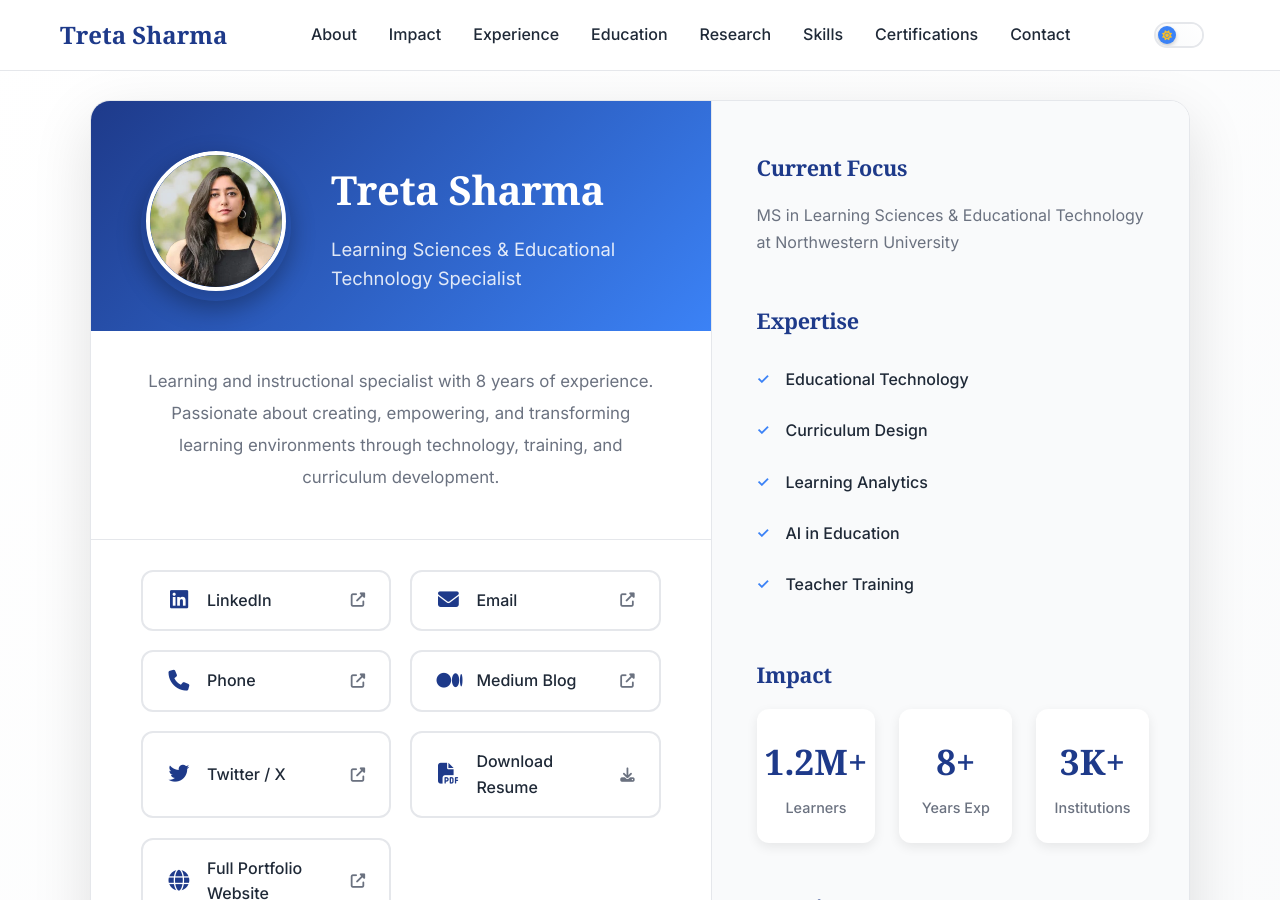
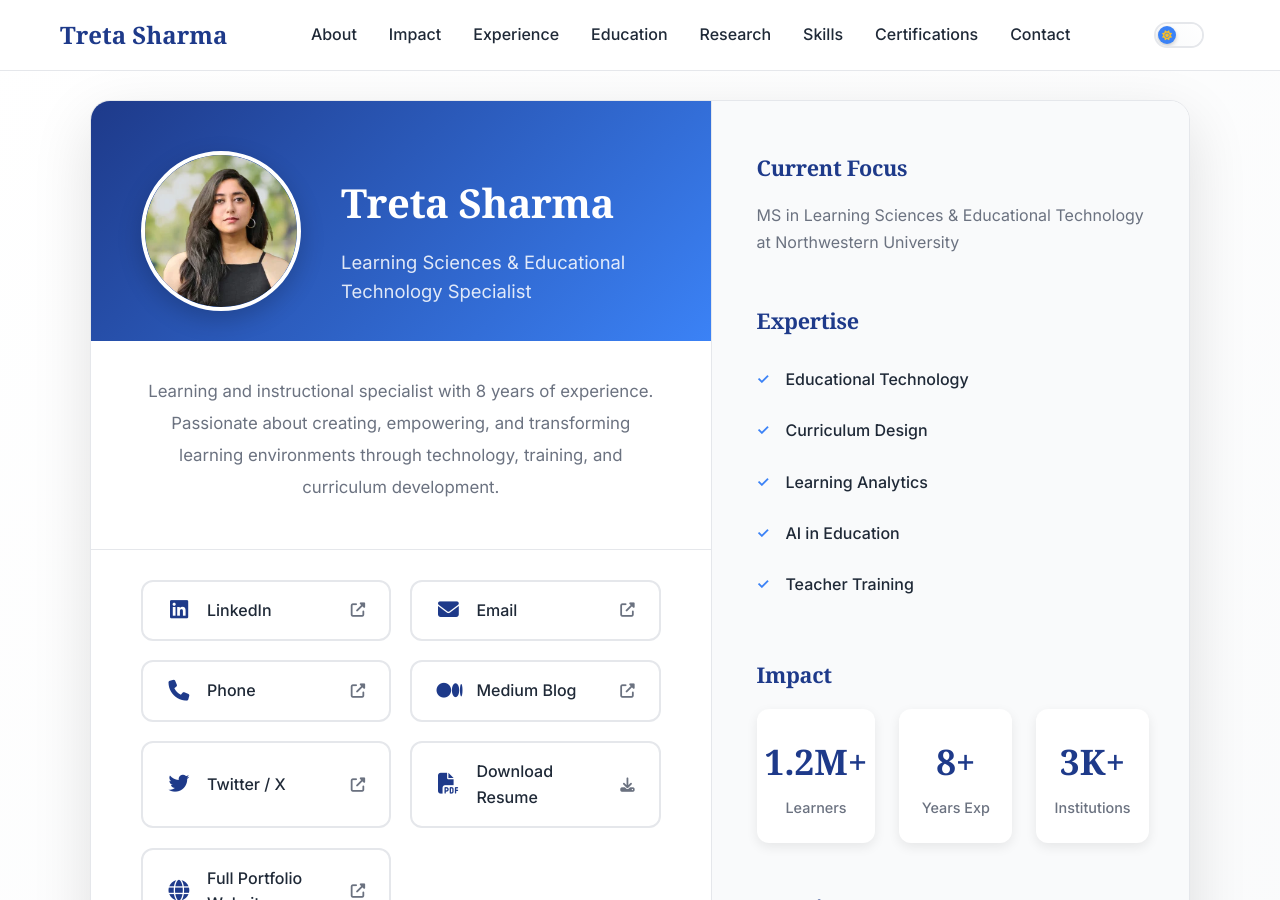
Before and after one commit to jatinkrmalik/tretasharma, a Jekyll site: the page built from me.html, in a window 1280 px wide and 900 px high. Built offline with Jekyll 4.4.1, drawn with Linux system fonts in a browser that asks for light colours; some web fonts are replaced.

Commit message:
Replace flip card with modal and fix profile photo
Mobile:
- Removed flip card functionality completely
- Profile photo now properly sized at 120px (mobile) / 160px (desktop)
- Added tap gesture on profile photo to open QR modal
- QR code opens in a modal instead of flipping
- Modal is dismissable by clicking outside or pressing Escape
- QR code is now black on white for maximum contrast
- QR code sized at 250px in modal for easy scanning
- Modal doesn't take over entire page, just a centered frame

Desktop:
- Profile photo sized at 160px properly
- No flip functionality on desktop
- Clean, centered profile photo with proper border
- Modal works on desktop as well
- Better overall visual presentation

General:
- Removed all flip card CSS
- Added complete modal system with animations
- Proper dark mode support for modal
- QR code always scanable with full visibility
- Smooth fade and scale animations

```diff
--- a/assets/css/main.css
+++ b/assets/css/main.css
@@ -1765,62 +1765,20 @@
     align-items: center;
 }
 
-.avatar-flip-container {
-    perspective: 1200px;
+.linktree-avatar {
     width: 150px;
     height: 150px;
+    border-radius: 50%;
+    object-fit: cover;
+    border: 5px solid white;
+    box-shadow: 0 8px 24px rgba(0, 0, 0, 0.3);
+    margin-bottom: 1.5rem;
     cursor: pointer;
-    margin-bottom: 1.5rem;
-}
-
-.flip-card-inner {
-    position: relative;
-    width: 100%;
-    height: 100%;
-    text-align: center;
-    transition: transform 0.5s cubic-bezier(0.4, 0, 0.2, 1);
-    transform-style: preserve-3d;
-}
-
-.avatar-flip-container.flipped .flip-card-inner {
-    transform: rotateY(180deg);
-}
-
-.flip-card-front,
-.flip-card-back {
-    position: absolute;
-    width: 100%;
-    height: 100%;
-    -webkit-backface-visibility: hidden;
-    backface-visibility: hidden;
-    border-radius: 50%;
-    overflow: hidden;
-    box-shadow: 0 8px 24px rgba(0, 0, 0, 0.3);
-}
-
-.flip-card-front {
-    background: transparent;
-}
-
-.flip-card-back {
-    background: #ffffff;
-    transform: rotateY(180deg);
-    display: flex;
-    align-items: center;
-    justify-content: center;
-    padding: 10px;
-}
-
-.qr-embedded {
-    display: flex;
-    align-items: center;
-    justify-content: center;
-}
-
-.qr-embedded img {
-    width: 130px !important;
-    height: 130px !important;
-    border-radius: 0;
+    transition: transform 0.3s ease;
+}
+
+.linktree-avatar:hover {
+    transform: scale(1.05);
 }
 
 .profile-info {
@@ -1934,6 +1892,127 @@
     margin: 0;
 }
 
+/* QR Modal Styles */
+.qr-modal {
+    display: none;
+    position: fixed;
+    z-index: 3000;
+    left: 0;
+    top: 0;
+    width: 100%;
+    height: 100%;
+    background-color: rgba(0, 0, 0, 0.6);
+    backdrop-filter: blur(5px);
+    align-items: center;
+    justify-content: center;
+    animation: fadeIn 0.3s ease;
+}
+
+.qr-modal.active {
+    display: flex;
+}
+
+.qr-modal-content {
+    background: var(--card-background);
+    border-radius: 20px;
+    box-shadow: 0 25px 50px rgba(0, 0, 0, 0.25);
+    max-width: 90%;
+    width: 400px;
+    animation: scaleIn 0.3s ease;
+}
+
+.qr-modal-header {
+    display: flex;
+    justify-content: space-between;
+    align-items: center;
+    padding: 20px 25px;
+    border-bottom: 1px solid var(--border-color);
+}
+
+.qr-modal-header h3 {
+    font-family: var(--font-serif);
+    color: var(--primary-color);
+    font-size: 1.4rem;
+    margin: 0;
+}
+
+.qr-modal-close {
+    background: none;
+    border: none;
+    color: var(--text-secondary);
+    font-size: 1.5rem;
+    cursor: pointer;
+    padding: 5px;
+    transition: var(--transition-fast);
+    display: flex;
+    align-items: center;
+    justify-content: center;
+    width: 36px;
+    height: 36px;
+    border-radius: 50%;
+}
+
+.qr-modal-close:hover {
+    background: var(--background-gray);
+    color: var(--primary-color);
+}
+
+.qr-modal-body {
+    padding: 30px 25px;
+    text-align: center;
+}
+
+.qr-code-large {
+    display: flex;
+    justify-content: center;
+    align-items: center;
+    margin: 0 auto 20px;
+    padding: 15px;
+    background: white;
+    border-radius: 12px;
+    box-shadow: 0 4px 12px rgba(0, 0, 0, 0.1);
+}
+
+.qr-code-large img {
+    border: none;
+    box-shadow: none;
+    border-radius: 4px;
+}
+
+.qr-modal-text {
+    color: var(--text-secondary);
+    font-size: 0.95rem;
+    line-height: 1.6;
+    margin: 0 0 10px;
+}
+
+.qr-url {
+    color: var(--primary-color);
+    font-size: 0.9rem;
+    font-weight: 500;
+    margin: 0;
+}
+
+@keyframes fadeIn {
+    from {
+        opacity: 0;
+    }
+    to {
+        opacity: 1;
+    }
+}
+
+@keyframes scaleIn {
+    from {
+        opacity: 0;
+        transform: scale(0.9);
+    }
+    to {
+        opacity: 1;
+        transform: scale(1);
+    }
+}
+
 /* Desktop/Landscape Styles */
 @media (min-width: 900px) {
     .linktree-card {
@@ -1957,29 +2036,15 @@
         background: linear-gradient(135deg, var(--primary-color) 0%, var(--accent-color) 100%);
     }
 
-    .avatar-flip-container {
-        margin-bottom: 0;
-        cursor: default;
-    }
-
-    .flip-card-inner {
-        transition: none;
-    }
-
-    .flip-card-back {
-        display: none;
-    }
-
-    .profile-info {
-        margin-top: 0;
-        text-align: left;
-        flex: 1;
-    }
-
     .linktree-avatar {
         margin-bottom: 0;
-        width: 140px;
-        height: 140px;
+        width: 160px;
+        height: 160px;
+        cursor: default;
+    }
+
+    .linktree-avatar:hover {
+        transform: none;
     }
 
     .linktree-name {
@@ -2163,8 +2228,9 @@
     }
 
     .linktree-avatar {
-        width: 100px;
-        height: 100px;
+        width: 120px;
+        height: 120px;
+        border-width: 4px;
     }
 
     .linktree-name {
@@ -2202,3 +2268,16 @@
 [data-theme="dark"] .linktree-link:hover {
     background: rgba(30, 58, 138, 0.1);
 }
+
+/* Dark mode modal adjustments */
+[data-theme="dark"] .qr-modal-content {
+    background: var(--card-background);
+}
+
+[data-theme="dark"] .qr-modal-close:hover {
+    background: rgba(255, 255, 255, 0.1);
+}
+
+[data-theme="dark"] .qr-code-large {
+    background: #ffffff;
+}
--- a/me.html
+++ b/me.html
@@ -9,16 +9,7 @@
     <div class="linktree-card">
         <div class="linktree-main">
             <div class="profile-header">
-                <div class="avatar-flip-container" id="avatar-flip">
-                    <div class="flip-card-inner">
-                        <div class="flip-card-front">
-                            <img src="/assets/images/profile-photo.webp" alt="Treta Sharma" class="linktree-avatar" width="120" height="120">
-                        </div>
-                        <div class="flip-card-back">
-                            <div class="qr-embedded" id="qrcode-embedded"></div>
-                        </div>
-                    </div>
-                </div>
+                <img src="/assets/images/profile-photo.webp" alt="Treta Sharma" class="linktree-avatar" width="150" height="150" id="profile-avatar">
                 <div class="profile-info">
                     <h1 class="linktree-name">Treta Sharma</h1>
                     <p class="linktree-title">Learning Sciences & Educational Technology Specialist</p>
@@ -123,40 +114,83 @@
     </div>
 </div>
 
+<div id="qr-modal" class="qr-modal">
+    <div class="qr-modal-content">
+        <div class="qr-modal-header">
+            <h3>Scan to Connect</h3>
+            <button class="qr-modal-close" aria-label="Close modal">
+                <i class="fas fa-times"></i>
+            </button>
+        </div>
+        <div class="qr-modal-body">
+            <div id="qrcode-modal" class="qr-code-large"></div>
+            <p class="qr-modal-text">Scan this QR code with your phone camera to save my contact information</p>
+            <p class="qr-url">tretasharma.com/me</p>
+        </div>
+    </div>
+</div>
+
 <script src="https://cdnjs.cloudflare.com/ajax/libs/qrcodejs/1.0.0/qrcode.min.js"></script>
 <script>
     document.addEventListener('DOMContentLoaded', function() {
         if (typeof QRCode !== 'undefined') {
             const qrContainer = document.getElementById('qrcode');
-            const qrEmbedded = document.getElementById('qrcode-embedded');
+            const qrModalContainer = document.getElementById('qrcode-modal');
 
             if (qrContainer) {
                 new QRCode(qrContainer, {
                     text: 'https://tretasharma.com/me/',
                     width: 150,
                     height: 150,
-                    colorDark: '#1e3a8a',
+                    colorDark: '#000000',
                     colorLight: '#ffffff',
                     correctLevel: QRCode.CorrectLevel.H
                 });
             }
 
-            if (qrEmbedded) {
-                new QRCode(qrEmbedded, {
+            if (qrModalContainer) {
+                new QRCode(qrModalContainer, {
                     text: 'https://tretasharma.com/me/',
-                    width: 130,
-                    height: 130,
-                    colorDark: '#1e3a8a',
+                    width: 250,
+                    height: 250,
+                    colorDark: '#000000',
                     colorLight: '#ffffff',
                     correctLevel: QRCode.CorrectLevel.H
                 });
             }
 
-            const flipContainer = document.getElementById('avatar-flip');
-            if (flipContainer) {
-                flipContainer.addEventListener('click', function() {
-                    this.classList.toggle('flipped');
+            const profileAvatar = document.getElementById('profile-avatar');
+            const qrModal = document.getElementById('qr-modal');
+            const modalCloseBtn = document.querySelector('.qr-modal-close');
+
+            if (profileAvatar && qrModal) {
+                profileAvatar.addEventListener('click', function() {
+                    qrModal.classList.add('active');
+                    document.body.style.overflow = 'hidden';
                 });
+            }
+
+            if (qrModal) {
+                qrModal.addEventListener('click', function(e) {
+                    if (e.target === qrModal) {
+                        closeModal();
+                    }
+                });
+            }
+
+            if (modalCloseBtn) {
+                modalCloseBtn.addEventListener('click', closeModal);
+            }
+
+            document.addEventListener('keydown', function(e) {
+                if (e.key === 'Escape' && qrModal) {
+                    closeModal();
+                }
+            });
+
+            function closeModal() {
+                qrModal.classList.remove('active');
+                document.body.style.overflow = '';
             }
         }
     });
```
